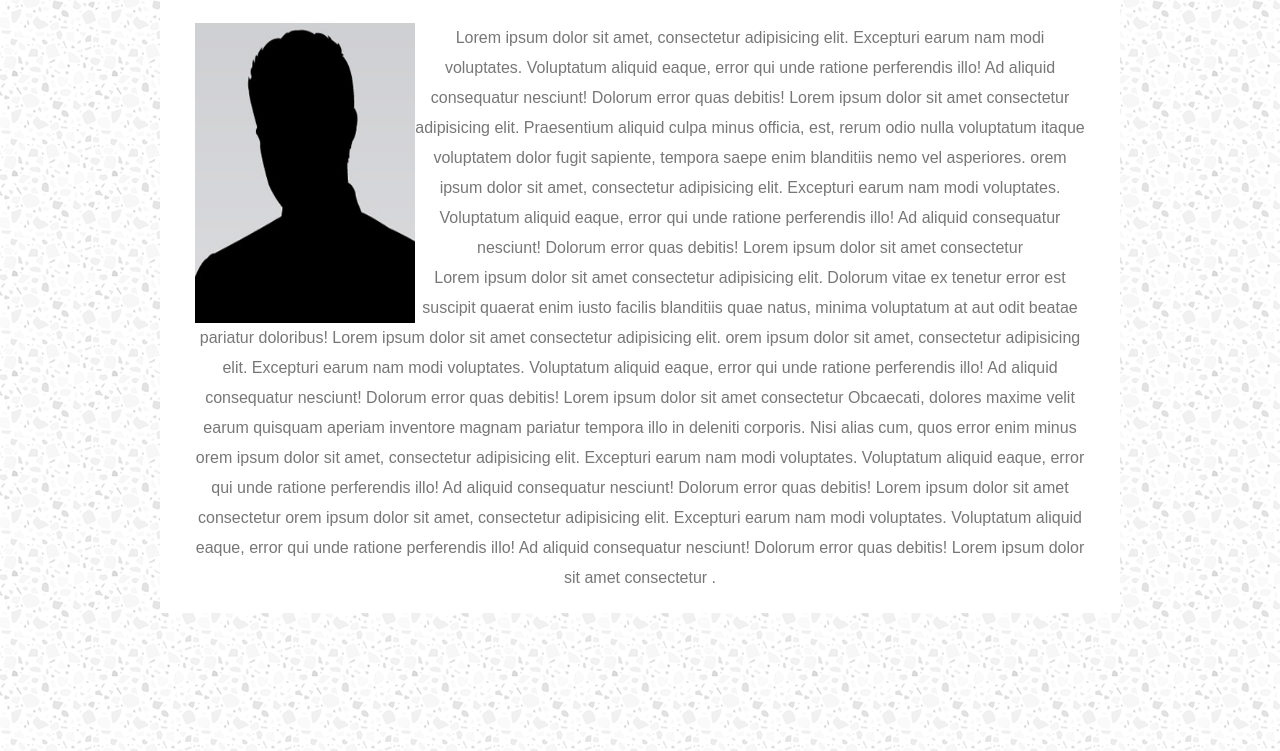
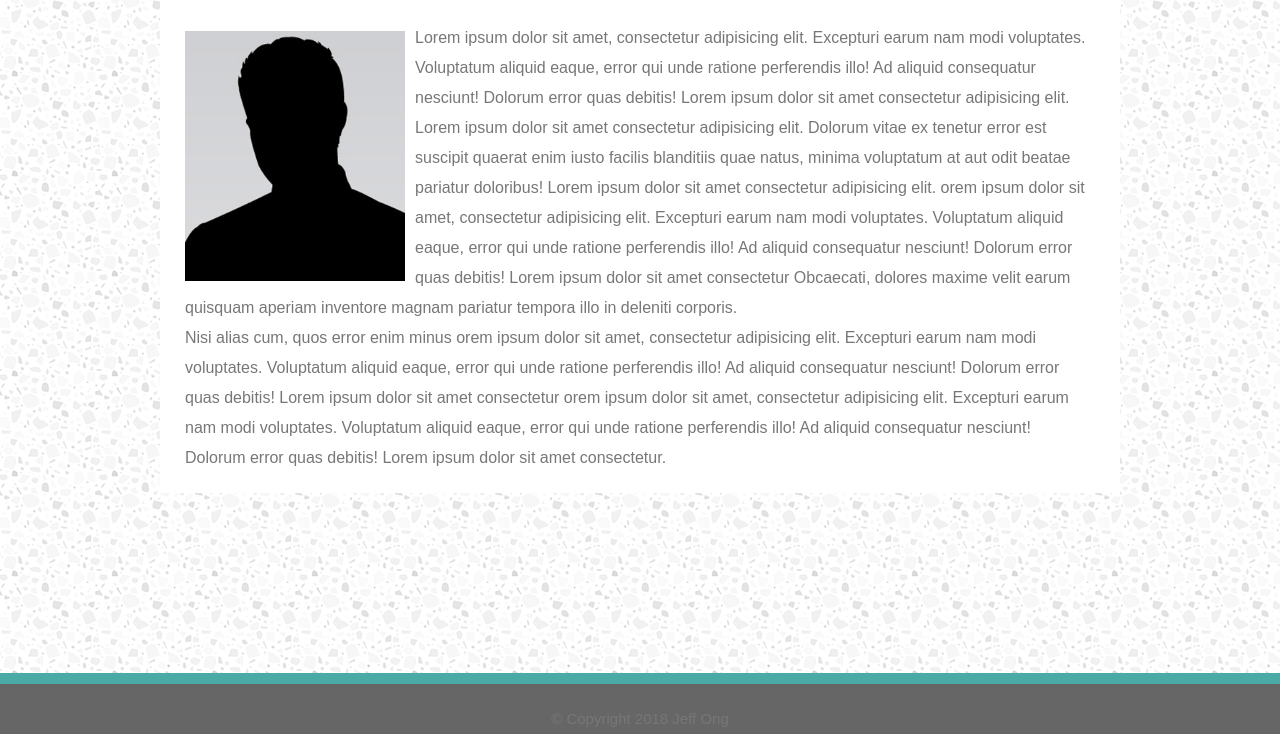
Before and after one commit to JeffONGPH/Basic-Portfolio, a plain HTML site: page index.html in a window 1280 px wide. Shown: the part 221-972 px from the top of the page. Drawn offline with Linux system fonts and the light colour scheme.

Commit message:
Completed

```diff
--- a/assets/css/style.css
+++ b/assets/css/style.css
@@ -1,5 +1,6 @@
-
-html {position: relative;}
+html {
+    height: fit-content;
+}
 
 body {
     background-image: url("../images/background.png");
@@ -12,32 +13,39 @@ body {
     padding: 0;
 }
 
-.main-header {background-color: white;
+/** Navigation bar, full width **/
+
+.main-header {
+    background-color: white;
     border-bottom: 2px solid #cccccc;
     width: 100%;
-height:80px;
+    height: 80px;
     text-align: center;
     overflow: hidden;
 }
 
+/** Container for header and navigator **/
 
-.container {width: 960px;
-    height:80px;
+.container {
+    width: 960px;
+    height: 80px;
     text-align: center;
     overflow: hidden;
     margin: 0 auto;
-padding:0;
-position: relative;}
+    padding: 0;
+    position: relative;
+}
 
-header {float: left;
-    background:#4aaaa5;
+header {
+    float: left;
+    background: #4aaaa5;
     color: white;
     text-align: center;
     vertical-align: middle;
     width: 200px;
     padding-top: 17px;
     height: 80px;
-font-family:Georgia, 'Times New Roman', Times, serif;
+    font-family: Georgia, 'Times New Roman', Times, serif;
     font-weight: bold;
     font-size: 35px;
     position: absolute;
@@ -45,22 +53,27 @@ left: 0;
     padding-left: 0;
 }
 
-
-
-nav {float: right;
+nav {
+    float: right;
     text-align: center;
     vertical-align: middle;
     padding-top: 20px;
-height: 100%;}
+    height: 100%;
+}
 
-li{float: left;
+li {
+    float: left;
     height: 30px;
-border-right: 1px solid #cccccc;}
+    border-right: 1px solid #cccccc;
+}
 
-li:last-child { border-right: none; }
+li:last-child {
+    border-right: none;
+    cursor: pointer;
+}
 
-
-a { float: left;
+a {
+    float: left;
     text-align: center;
     padding-right: 15px;
     padding-left: 15px;
@@ -69,136 +82,196 @@ a { float: left;
     color: #777777;
 }
 
-.content {width: 920px;
+li a:hover {
+    background: lightskyblue;
+}
+
+/** Content container for all pages **/
+
+.content {
+    width: 910px;
     margin: 0 auto;
     margin-top: 40px;
-margin-bottom: 200px;
-padding: 20px;
-height:fit-content;
+    margin-bottom: 150px;
+    padding-left: 25px;
+    padding-right: 25px;
+    padding-top: 20px;
+    padding-bottom: 20px;
+    height: fit-content;
     background: white;
 }
 
-h1 {font-size: 30px;
+h1 {
+    font-size: 30px;
     font-family: Georgia, 'Times New Roman', Times, serif;
     color: #4aaaa5;
     font-weight: bold;
     text-align: left;
     margin-top: 15px;
     padding-bottom: 25px;
-border-bottom: solid 2px #dddddd;}
+    border-bottom: solid 2px #dddddd;
+    width: inherit;
+}
 
-#mypic {float: left;
-height: 300px;
-width: 220px;}
+/** About us page ~~ index.html **/
 
-.text-container {margin-left: 15px;
-margin-right: 15px;
+#mypic {
+    float: left;
+    margin-right: 5px;
+    margin-left: 0px;
+    padding-top: 8px;
+    padding-right: 5px;
+    height: 250px;
+    width: 220px;
+}
+
+p {
+    text-align: left;
+}
+
+.text-container {
+    margin-left: 0px;
+    margin-right: 0px;
     margin-top: 30px;
+    padding-top: 0px;
     height: fit-content;
 }
 
-/** footer **/
-footer {height: 30px;
-    width:100%;
-background-color: #666666;
-color: #777777;
-border-top:#4aaaa5 solid 11px;
-padding-top:20px;
-font-size: 12px;
-position: absolute;
-bottom:0px;
-}
+/** Contact form **/
 
-/**   CONTACT FORM **/
-form{ text-align: left;
+form {
+    text-align: left;
     color: #777777;
     margin-top: 15px;
 }
 
+#textarea {
+    width: 100%;
+    height: 240px;
+    border: solid 1px #dddddd;
+}
 
-#textarea {width: 100%;
-height:240px;
-border: solid 1px #dddddd;}
-
-#name {height:30px;
+#name {
+    height: 30px;
     width: 100%;
     border: solid 1px #dddddd;
-font-size: 15px;}
+    font-size: 15px;
+}
 
-#email {height:30px;
+#email {
+    height: 30px;
     width: 100%;
     border: solid 1px #dddddd;
-font-size: 15px;}
+    font-size: 15px;
+}
 
-.submit {background-color: #4aaaa5;
+.submit {
+    background-color: #4aaaa5;
     color: white;
     font-family: Arial, Helvetica, sans-serif;
     font-size: 20px;
-padding:10px;}
-
-#pic1{
-    float:left;
     padding: 10px;
-    width: 285px;
-    height: 230px;
 }
 
-#pic2{
-    float:left;
-    padding: 10px;
-    width: 285px;
-    height: 230px;
+.submit:hover {
+    background: lightskyblue;
+    cursor: progress;
 }
 
+/** Portfolio page **/
 
-#pic3{
-    float:left;
-    padding: 10px;
-    width: 285px;
-    height: 230px;
-    }
-
-#pic4{
-    float:left;
-    padding: 10px;
-    width: 285px;
-    height: 230px;
-    }
-
-
-#pic5{
-    float:left;
-    padding: 10px;
-    width: 285px;
-    height: 230px;
-    }
-
-
-.imagegallery {margin-left: 0px;
+.imagegallery {
+    margin-left: 0px;
     margin-right: 15px;
     margin-top: 30px;
     height: fit-content;
     background-color: white;
 }
-.rows {height: 300px;
+
+.rows {
+    height: 300px;
     width: 940px;
-    padding:0;
-    margin:0;
+    padding: 0;
+    margin: 0;
 }
 
-.imagecontainer{float: left;
+.imagecontainer {
+    float: left;
     position: relative;
-width:33%;
-margin:2px;
-padding:2px;
-height: fit-content; }
+    width: 33%;
+    margin: 2px;
+    padding: 2px;
+    height: fit-content;
+}
 
-.text {position: absolute;
-bottom:22px;
-left:12px;
+.text {
+    position: absolute;
+    bottom: 22px;
+    left: 12px;
     background-color: #4aaaa5;
     color: white;
     width: 285px;
     line-height: 65px;
     font-size: 25px;
 }
+
+#pic1 {
+    float: left;
+    padding: 10px;
+    width: 285px;
+    height: 230px;
+}
+
+#pic2 {
+    float: left;
+    padding: 10px;
+    width: 285px;
+    height: 230px;
+}
+
+#pic3 {
+    float: left;
+    padding: 10px;
+    width: 285px;
+    height: 230px;
+}
+
+#pic4 {
+    float: left;
+    padding: 10px;
+    width: 285px;
+    height: 230px;
+}
+
+#pic5 {
+    float: left;
+    padding: 10px;
+    width: 285px;
+    height: 230px;
+}
+
+.text:hover {
+    background: lightskyblue;
+    cursor: progress;
+}
+
+/** footer **/
+
+footer {
+    height: 30px;
+    width: 100%;
+    background-color: #666666;
+    color: #777777;
+    border-top: #4aaaa5 solid 11px;
+    padding-top: 20px;
+    font-size: 15px;
+}
+
+.wrapper {
+    min-height: fit-content;
+    margin-bottom: -50px;
+}
+
+.push {
+    height: 50px;
+}
--- a/index.html
+++ b/index.html
@@ -1,5 +1,6 @@
 <!DOCTYPE HTML>
 <HTML>
+
 <head>
     <Title>About Me</Title>
     <meta charset="UTF-8">
@@ -7,6 +8,7 @@
     <Link rel="stylesheet" type="text/css" href="assets/css/style.css">
 
 </head>
+
 <body>
     <!-- Logo & Navigation-->
     <div class="main-header">
@@ -15,14 +17,21 @@
 
             <nav>
                 <ul>
-                    <li ><a href="index.html">About</a></li>
-                    <li ><a href="portfolio.html">Portfolio</a></li>
-                    <li><a href="contact.html">Contact</a></li>
+                    <li>
+                        <a href="index.html">About</a>
+                    </li>
+                    <li>
+                        <a href="portfolio.html">Portfolio</a>
+                    </li>
+                    <li>
+                        <a href="contact.html">Contact</a>
+                    </li>
                 </ul>
             </nav>
         </div>
     </div>
     <!--Main Content-->
+    <div class="wrapper">
         <div class="content">
             <h1>About Me</h1>
 
@@ -30,31 +39,34 @@
 
                 <img id="mypic" src="assets/images/profilepic.jpg" alt="Profile_Pic">
 
-                     <p>Lorem ipsum dolor sit amet, consectetur adipisicing elit. Excepturi earum nam modi
-                 voluptates. Voluptatum aliquid eaque, error qui unde ratione perferendis illo! Ad aliquid
-                 consequatur nesciunt! Dolorum error quas debitis! Lorem ipsum dolor sit amet consectetur adipisicing elit.
-                  Praesentium aliquid culpa minus officia, est, rerum odio nulla voluptatum itaque voluptatem dolor fugit
-                  sapiente, tempora saepe enim blanditiis nemo vel asperiores.
-                  orem ipsum dolor sit amet, consectetur adipisicing elit. Excepturi earum nam modi
-                  voluptates. Voluptatum aliquid eaque, error qui unde ratione perferendis illo! Ad aliquid
-                  consequatur nesciunt! Dolorum error quas debitis! Lorem ipsum dolor sit amet consectetur </p>
 
-                    <p>Lorem ipsum dolor sit amet consectetur adipisicing elit. Dolorum vitae ex tenetur error est suscipit
-                       quaerat enim iusto facilis blanditiis quae natus, minima voluptatum at aut odit beatae pariatur
-                       doloribus! Lorem ipsum dolor sit amet consectetur adipisicing elit.
-                       orem ipsum dolor sit amet, consectetur adipisicing elit. Excepturi earum nam modi
-                 voluptates. Voluptatum aliquid eaque, error qui unde ratione perferendis illo! Ad aliquid
-                 consequatur nesciunt! Dolorum error quas debitis! Lorem ipsum dolor sit amet consectetur Obcaecati, dolores maxime velit earum quisquam aperiam
-                        inventore magnam pariatur tempora illo in deleniti corporis. Nisi alias cum, quos error enim minus
-                        orem ipsum dolor sit amet, consectetur adipisicing elit. Excepturi earum nam modi
-                 voluptates. Voluptatum aliquid eaque, error qui unde ratione perferendis illo! Ad aliquid
-                 consequatur nesciunt! Dolorum error quas debitis! Lorem ipsum dolor sit amet consectetur
-                 orem ipsum dolor sit amet, consectetur adipisicing elit. Excepturi earum nam modi
-                 voluptates. Voluptatum aliquid eaque, error qui unde ratione perferendis illo! Ad aliquid
-                 consequatur nesciunt! Dolorum error quas debitis! Lorem ipsum dolor sit amet consectetur .</p>
+
+                <p>Lorem ipsum dolor sit amet, consectetur adipisicing elit. Excepturi earum nam modi voluptates. Voluptatum
+                    aliquid eaque, error qui unde ratione perferendis illo! Ad aliquid consequatur nesciunt! Dolorum error
+                    quas debitis! Lorem ipsum dolor sit amet consectetur adipisicing elit. </p>
+
+                <p>Lorem ipsum dolor sit amet consectetur adipisicing elit. Dolorum vitae ex tenetur error est suscipit quaerat
+                    enim iusto facilis blanditiis quae natus, minima voluptatum at aut odit beatae pariatur doloribus! Lorem
+                    ipsum dolor sit amet consectetur adipisicing elit. orem ipsum dolor sit amet, consectetur adipisicing
+                    elit. Excepturi earum nam modi voluptates. Voluptatum aliquid eaque, error qui unde ratione perferendis
+                    illo! Ad aliquid consequatur nesciunt! Dolorum error quas debitis! Lorem ipsum dolor sit amet consectetur
+                    Obcaecati, dolores maxime velit earum quisquam aperiam inventore magnam pariatur tempora illo in deleniti
+                    corporis. </p>
+
+                <p>Nisi alias cum, quos error enim minus orem ipsum dolor sit amet, consectetur adipisicing elit. Excepturi
+                    earum nam modi voluptates. Voluptatum aliquid eaque, error qui unde ratione perferendis illo! Ad aliquid
+                    consequatur nesciunt! Dolorum error quas debitis! Lorem ipsum dolor sit amet consectetur orem ipsum dolor
+                    sit amet, consectetur adipisicing elit. Excepturi earum nam modi voluptates. Voluptatum aliquid eaque,
+                    error qui unde ratione perferendis illo! Ad aliquid consequatur nesciunt! Dolorum error quas debitis!
+                    Lorem ipsum dolor sit amet consectetur.</p>
+
+            </div>
         </div>
     </div>
     <br>
+    <div class="push"></div>
+
+    <!--Footer-->
     <footer>
         &copy; Copyright 2018 Jeff Ong
     </footer>
```
Also changed, not shown: contact.html (+18 -6 lines), portfolio.html (+32 -13 lines), 2 other files. Lines whose indentation alone changed are shown as unchanged.
